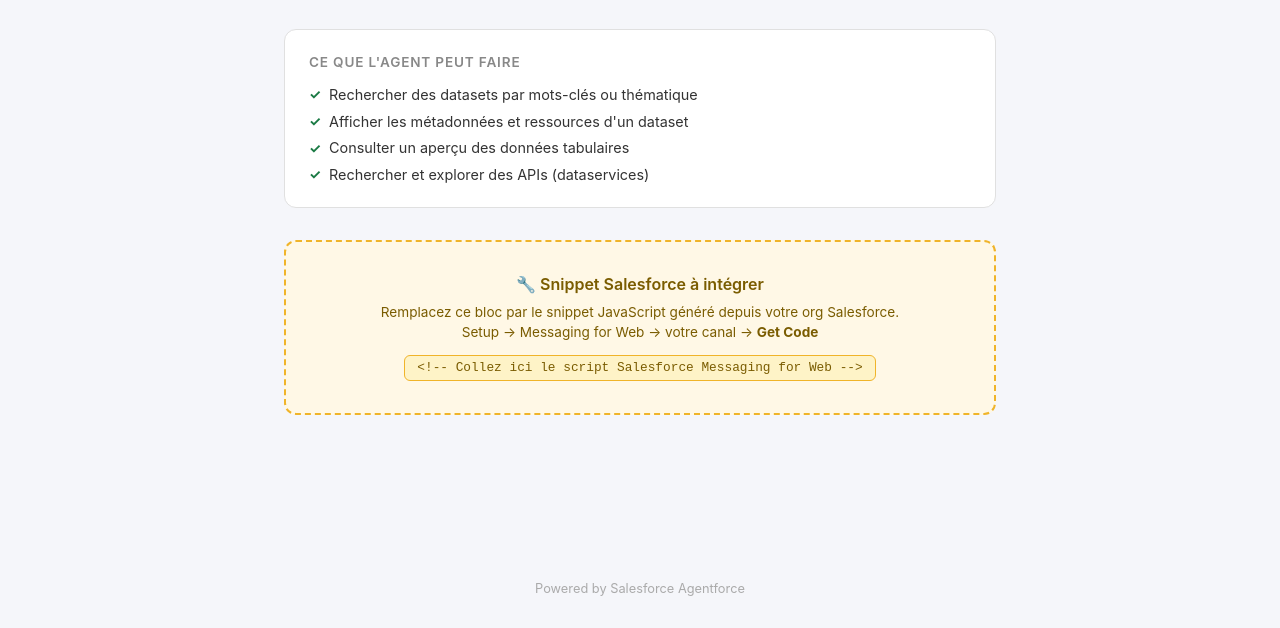
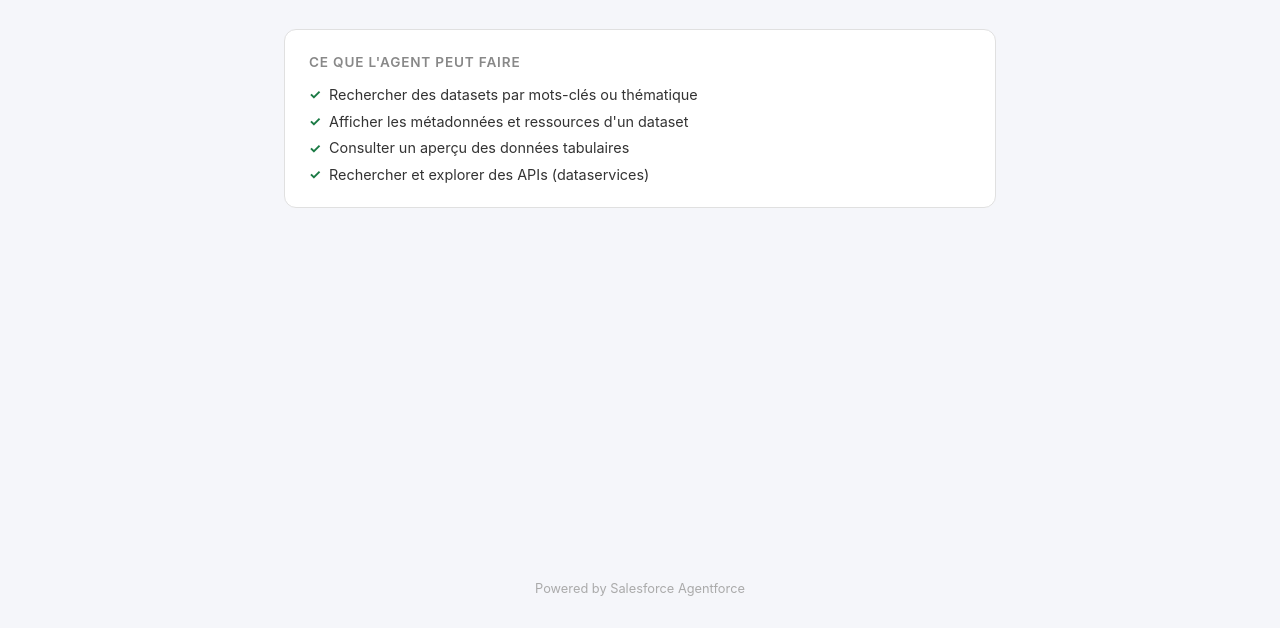
Before and after one commit to jadr37/demo-agents-agentforce, a website: page datagouv.html in a window 1280 px wide. Shown: the part 172-800 px from the top of the page. Drawn offline with nearby package versions, Linux system fonts and the light colour scheme.

Commit message:
Integrate Salesforce Messaging snippet for DataGouv Explorer
Co-Authored-By: Claude Sonnet 4.6 <noreply@anthropic.com>

```diff
--- a/datagouv.html
+++ b/datagouv.html
@@ -124,39 +124,6 @@
       font-size: 0.85rem;
     }
 
-    /* ===== ZONE SNIPPET ===== */
-    .snippet-zone {
-      background: #fff8e6;
-      border: 2px dashed #f0b429;
-      border-radius: 12px;
-      padding: 2rem;
-      text-align: center;
-      color: #7a5c00;
-    }
-
-    .snippet-zone h3 {
-      font-size: 1rem;
-      font-weight: 600;
-      margin-bottom: 0.5rem;
-    }
-
-    .snippet-zone p {
-      font-size: 0.85rem;
-      line-height: 1.5;
-    }
-
-    .snippet-zone code {
-      display: inline-block;
-      margin-top: 0.75rem;
-      background: #fef3c7;
-      border: 1px solid #f0b429;
-      border-radius: 6px;
-      padding: 0.3rem 0.75rem;
-      font-size: 0.8rem;
-      font-family: monospace;
-    }
-    /* ======================== */
-
     footer {
       text-align: center;
       padding: 2rem;
@@ -193,18 +160,24 @@
       </ul>
     </div>
 
-    <!-- ============================================================
-         SNIPPET SALESFORCE — À REMPLACER
-         1. Dans Setup > Messaging for Web, copiez le code de déploiement
-         2. Remplacez toute la zone .snippet-zone ci-dessous par votre snippet
-         ============================================================ -->
-    <div class="snippet-zone">
-      <h3>🔧 Snippet Salesforce à intégrer</h3>
-      <p>Remplacez ce bloc par le snippet JavaScript généré depuis votre org Salesforce.<br/>
-      Setup → Messaging for Web → votre canal → <strong>Get Code</strong></p>
-      <code>&lt;!-- Collez ici le script Salesforce Messaging for Web --&gt;</code>
-    </div>
-    <!-- ============================================================ -->
+    <script type='text/javascript'>
+      function initEmbeddedMessaging() {
+        try {
+          embeddedservice_bootstrap.settings.language = 'fr';
+          embeddedservice_bootstrap.init(
+            '00DJ9000002Ft0p',
+            'DataGouv_Explorer',
+            'https://storm-5771c771e313ed.my.site.com/ESWDataGouvExplorer1779625045202',
+            {
+              scrt2URL: 'https://storm-5771c771e313ed.my.salesforce-scrt.com'
+            }
+          );
+        } catch (err) {
+          console.error('Error loading Embedded Messaging: ', err);
+        }
+      };
+    </script>
+    <script type='text/javascript' src='https://storm-5771c771e313ed.my.site.com/ESWDataGouvExplorer1779625045202/assets/js/bootstrap.min.js' onload='initEmbeddedMessaging()'></script>
 
   </div>
 
```
